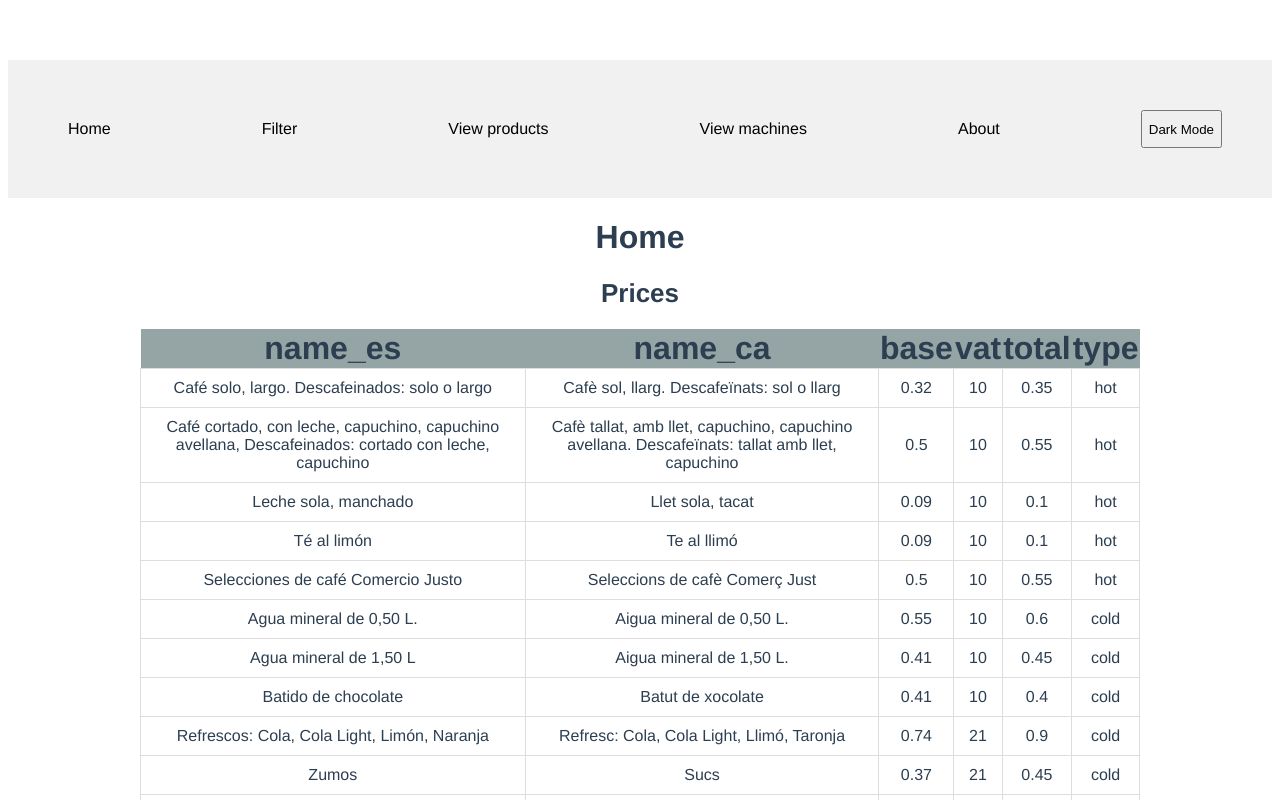
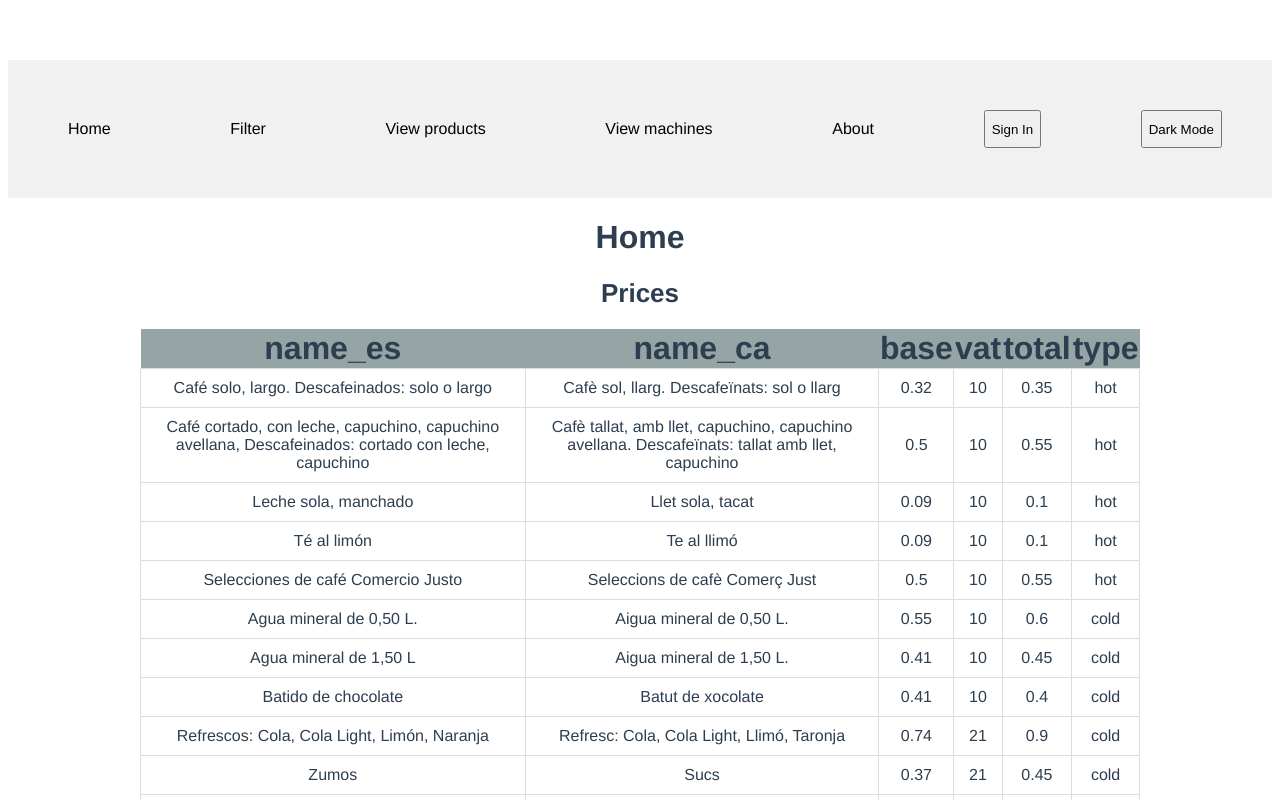
Before and after one commit to jcerveto/taes, a Vue app in the folder frontend/maquinua/: page / in a window 1280 px wide. Shown: the top 800 px of the page. Built offline with nearby package versions, Linux system fonts and the light colour scheme.

Commit message:
Primeras cositas

```diff
--- a/frontend/maquinua/src/components/PageHeader.vue
+++ b/frontend/maquinua/src/components/PageHeader.vue
@@ -5,10 +5,35 @@
         <router-link to="/products">View products</router-link>
         <router-link to="/machines">View machines</router-link>
         <router-link to="/about">About</router-link>
+        <button v-if="!isLoggedIn" @click="redirectToSignIn">Sign In</button>
         <button id="toggleDarkMode">Dark Mode</button>
+        <img v-if="isLoggedIn" src="ruta/a/la/foto-de-perfil.jpg" alt="User Profile" id="userProfile">
     </nav>
 </template>
 
+<script>
+export default {
+  data() {
+    return {
+      isLoggedIn: false,
+    };
+  },
+  methods: {
+    redirectToSignIn() {
+      // Aquí puedes redirigir usando Vue Router
+      this.$router.push('/signin'); // Reemplaza '/signin' con la ruta a tu página de inicio de sesión
+    },
+    checkLoggedIn() {
+      // Lógica para comprobar si el usuario está autenticado
+      // Podría ser una llamada a una API, verificación de tokens, etc.
+      // Aquí lo simulamos con un simple ejemplo
+      const userLoggedIn = /* Aquí tu lógica para comprobar si está autenticado */
+      this.isLoggedIn = userLoggedIn;
+    },
+  },
+
+};
+</script>
 
 <style scoped>
 
```
Also changed, not shown: frontend/maquinua/src/views/SignInPage.vue (added).
